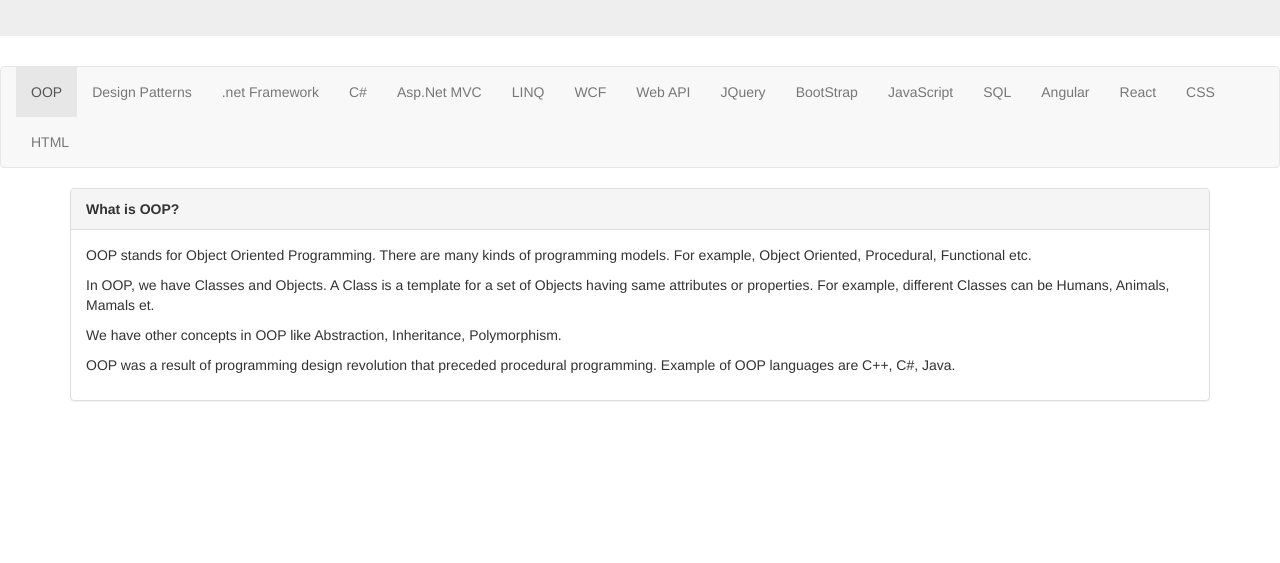
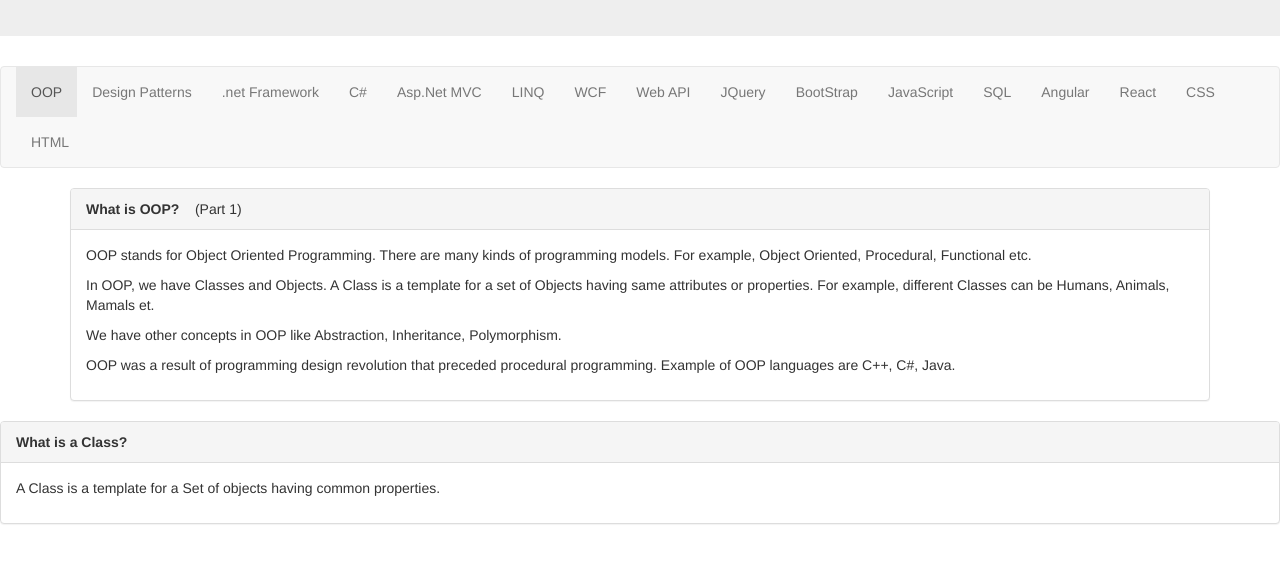
Before and after one commit to SatyaKarmi/dotnetinterview, a plain HTML site: page index.html in a window 1280 px wide. Shown: the part 159-722 px from the top of the page. Drawn offline with nearby package versions, Linux system fonts and the light colour scheme.

Commit message:
Update index.html

```diff
--- a/index.html
+++ b/index.html
@@ -36,17 +36,25 @@
 
 <div class="container">
   <div class="panel panel-default">
-		<div class="panel-heading"><b>What is OOP?</b></div>
+    <div class="panel-heading"><b>What is OOP?</b>&nbsp;&nbsp;&nbsp;&nbsp;(Part 1)</div>
       <div class="panel-body">
         <p>OOP stands for Object Oriented Programming. There are many kinds of programming models. For example, Object Oriented, Procedural, Functional etc.</p>
 	<p>In OOP, we have Classes and Objects. A Class is a template for a set of Objects having same attributes or properties. For example, different Classes can be Humans, Animals, Mamals et.</p>
 	<p>We have other concepts in OOP like Abstraction, Inheritance, Polymorphism.</p>
 	<p>OOP was a result of programming design revolution that preceded procedural programming. Example of OOP languages are C++, C#, Java.</p>
-
+     </div>
     </div>
   </div>
 
+  <div class="panel panel-default">
+    <div class="panel-heading"><b>What is a Class?</b></div>
+      <div class="panel-body">
+	      <p>A Class is a template for a Set of objects having common properties.</p>
      </div>
+    </div>
+  </div>
+
+
 </div>
 
 </body>
```
Lines whose indentation alone changed are shown as unchanged.
